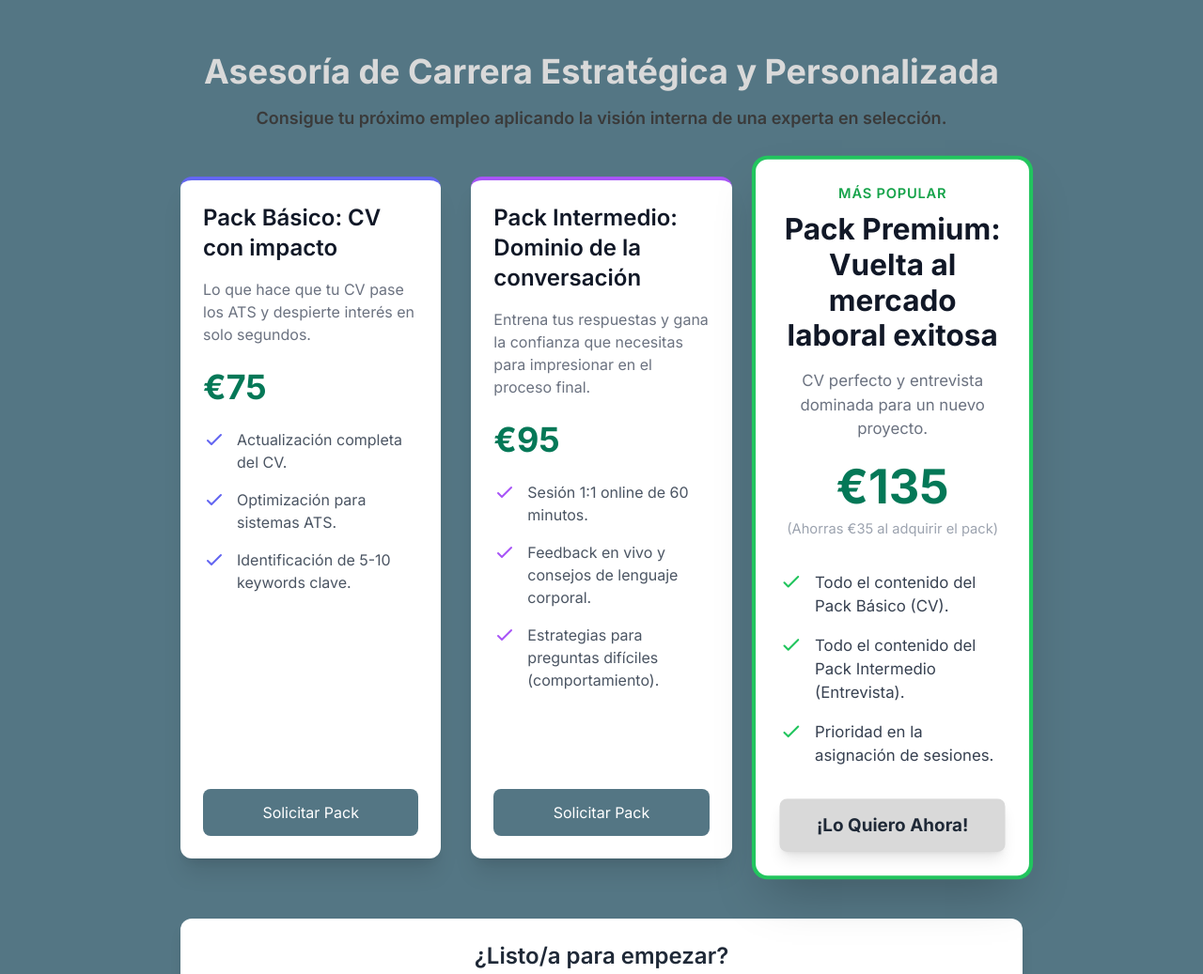
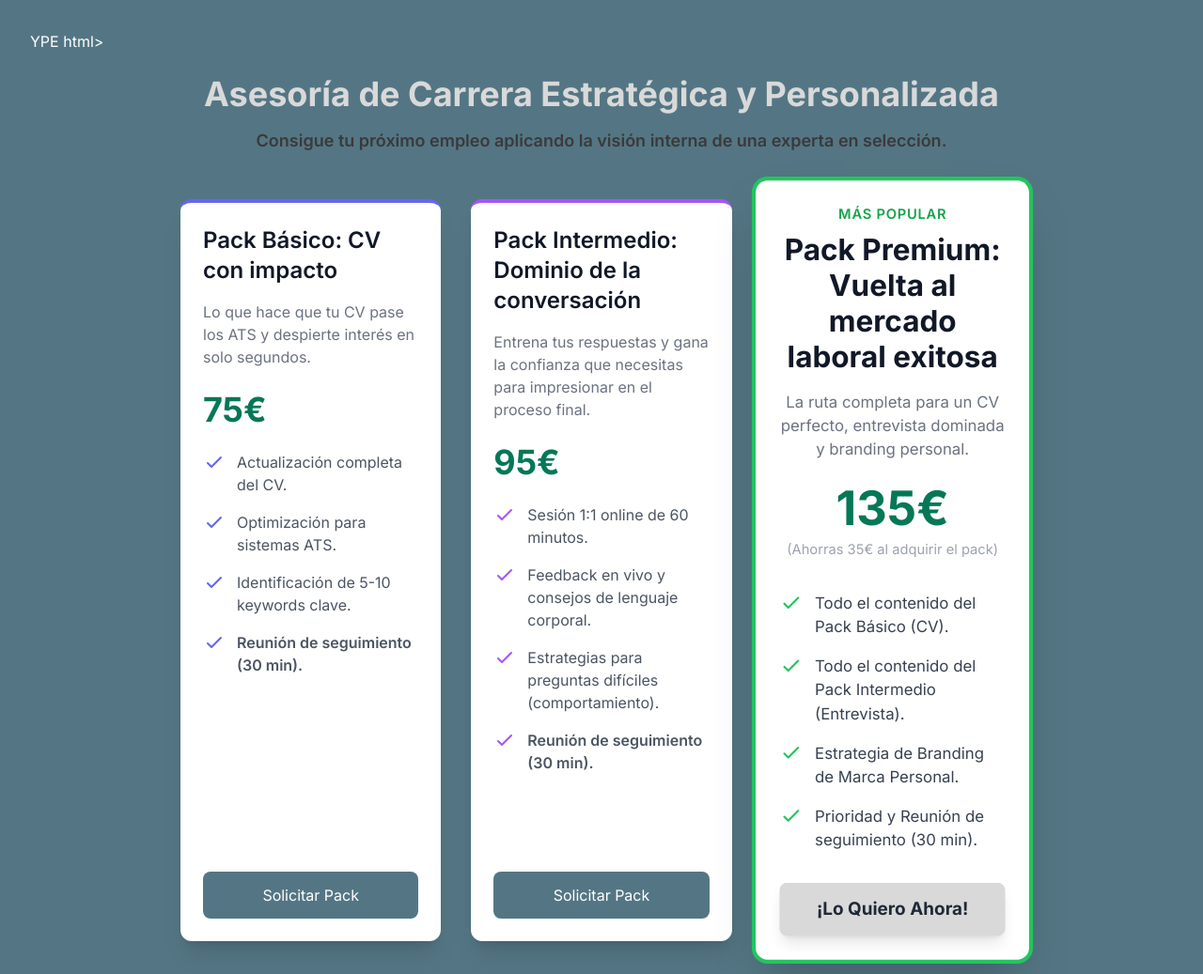
Before and after one commit to anniacanellas-hue/Asesorias-RRHH, a plain HTML site: page index.html in a window 1280 px wide. Shown: the top 1037 px of the page at 94% size. Drawn offline with nearby package versions, Linux system fonts and the light colour scheme.

Commit message:
Fix HTML structure and update pricing format

```diff
--- a/index.html
+++ b/index.html
@@ -1,4 +1,4 @@
-<!DOCTYPE html>
+YPE html>
 <html lang="es">
 <head>
     <meta charset="UTF-8">
@@ -77,7 +77,7 @@
                         Lo que hace que tu CV pase los ATS y despierte interés en solo segundos.
                     </p>
                     <p class="mt-6 text-4xl font-extrabold price-highlight">
-                        €75
+                        75€
                     </p>
                     <ul role="list" class="mt-6 space-y-4 text-gray-600">
                         <li class="flex items-start">
@@ -92,10 +92,16 @@
                             <svg class="flex-shrink-0 w-6 h-6 text-indigo-500" fill="none" stroke="currentColor" viewBox="0 0 24 24" xmlns="http://www.w3.org/2000/svg"><path stroke-linecap="round" stroke-linejoin="round" stroke-width="2" d="M5 13l4 4L19 7"></path></svg>
                             <span class="ml-3">Identificación de 5-10 keywords clave.</span>
                         </li>
+                        <!-- NUEVO: Reunión de Seguimiento -->
+                        <li class="flex items-start">
+                            <svg class="flex-shrink-0 w-6 h-6 text-indigo-500" fill="none" stroke="currentColor" viewBox="0 0 24 24" xmlns="http://www.w3.org/2000/svg"><path stroke-linecap="round" stroke-linejoin="round" stroke-width="2" d="M5 13l4 4L19 7"></path></svg>
+                            <span class="ml-3 font-semibold">Reunión de seguimiento (30 min).</span>
+                        </li>
                     </ul>
                 </div>
                 <!-- WhatsApp Link y CTA Text -->
-                <a href="https://wa.me/34690852511?text=Hola,%20me%20interesa%20la%20asesoría%20de%20carrera" target="_blank" class="mt-8 block w-full py-3 px-6 border border-transparent rounded-lg text-center font-medium cta-standard">
+                <!-- NOTA: Sustituye 690852511 por tu número de móvil de 9 dígitos -->
+                <a href="https://wa.me/690852511text=Hola,%20me%20interesa%20el%20Pack%20Básico%20de%20CV%20con%20impacto." target="_blank" class="mt-8 block w-full py-3 px-6 border border-transparent rounded-lg text-center font-medium cta-standard">
                     Solicitar Pack
                 </a>
             </div>
@@ -108,7 +114,7 @@
                         Entrena tus respuestas y gana la confianza que necesitas para impresionar en el proceso final.
                     </p>
                     <p class="mt-6 text-4xl font-extrabold price-highlight">
-                        €95
+                        95€
                     </p>
                     <ul role="list" class="mt-6 space-y-4 text-gray-600">
                         <li class="flex items-start">
@@ -123,10 +129,16 @@
                             <svg class="flex-shrink-0 w-6 h-6 text-purple-500" fill="none" stroke="currentColor" viewBox="0 0 24 24" xmlns="http://www.w3.org/2000/svg"><path stroke-linecap="round" stroke-linejoin="round" stroke-width="2" d="M5 13l4 4L19 7"></path></svg>
                             <span class="ml-3">Estrategias para preguntas difíciles (comportamiento).</span>
                         </li>
+                        <!-- NUEVO: Reunión de Seguimiento -->
+                        <li class="flex items-start">
+                            <svg class="flex-shrink-0 w-6 h-6 text-purple-500" fill="none" stroke="currentColor" viewBox="0 0 24 24" xmlns="http://www.w3.org/2000/svg"><path stroke-linecap="round" stroke-linejoin="round" stroke-width="2" d="M5 13l4 4L19 7"></path></svg>
+                            <span class="ml-3 font-semibold">Reunión de seguimiento (30 min).</span>
+                        </li>
                     </ul>
                 </div>
                 <!-- WhatsApp Link y CTA Text -->
-                <a href="https://wa.me/34690852511?text=Hola,%20me%20interesa%20la%20asesoría%20de%20carrera" target="_blank" class="mt-8 block w-full py-3 px-6 border border-transparent rounded-lg text-center font-medium cta-standard">
+                <!-- NOTA: Sustituye 690852511 por tu número de móvil de 9 dígitos -->
+                <a href="https://wa.me/690852511text=Hola,%20me%20interesa%20el%20Pack%20Intermedio%20de%20Dominio%20de%20la%20conversación." target="_blank" class="mt-8 block w-full py-3 px-6 border border-transparent rounded-lg text-center font-medium cta-standard">
                     Solicitar Pack
                 </a>
             </div>
@@ -137,13 +149,13 @@
                     <p class="text-sm font-semibold text-green-600 uppercase tracking-wider">MÁS POPULAR</p>
                     <h2 class="mt-2 text-3xl font-bold text-gray-900">Pack Premium: Vuelta al mercado laboral exitosa</h2>
                     <p class="mt-4 text-gray-500">
-                        CV perfecto y entrevista dominada para un nuevo proyecto.
+                        La ruta completa para un CV perfecto, entrevista dominada y branding personal.
                     </p>
                     <p class="mt-6 text-5xl font-extrabold price-highlight">
-                        €135
+                        135€
                     </p>
                     <p class="text-sm text-gray-400 mt-2">
-                        (Ahorras €35 al adquirir el pack)
+                        (Ahorras 35€ al adquirir el pack)
                     </p>
                     <ul role="list" class="mt-8 space-y-4 text-gray-700 text-left">
                         <li class="flex items-start font-medium">
@@ -154,14 +166,21 @@
                             <svg class="flex-shrink-0 w-6 h-6 text-green-500" fill="none" stroke="currentColor" viewBox="0 0 24 24" xmlns="http://www.w3.org/2000/svg"><path stroke-linecap="round" stroke-linejoin="round" stroke-width="2" d="M5 13l4 4L19 7"></path></svg>
                             <span class="ml-3">Todo el contenido del Pack Intermedio (Entrevista).</span>
                         </li>
+                        <!-- NUEVO: Branding de Marca -->
                         <li class="flex items-start font-medium">
                             <svg class="flex-shrink-0 w-6 h-6 text-green-500" fill="none" stroke="currentColor" viewBox="0 0 24 24" xmlns="http://www.w3.org/2000/svg"><path stroke-linecap="round" stroke-linejoin="round" stroke-width="2" d="M5 13l4 4L19 7"></path></svg>
-                            <span class="ml-3">Prioridad en la asignación de sesiones.</span>
+                            <span class="ml-3">Estrategia de Branding de Marca Personal.</span>
+                        </li>
+                        <!-- NUEVO: Reunión de Seguimiento -->
+                        <li class="flex items-start font-medium">
+                            <svg class="flex-shrink-0 w-6 h-6 text-green-500" fill="none" stroke="currentColor" viewBox="0 0 24 24" xmlns="http://www.w3.org/2000/svg"><path stroke-linecap="round" stroke-linejoin="round" stroke-width="2" d="M5 13l4 4L19 7"></path></svg>
+                            <span class="ml-3">Prioridad y Reunión de seguimiento (30 min).</span>
                         </li>
                     </ul>
                 </div>
                 <!-- WhatsApp Link y CTA Text -->
-                <a href="https://wa.me/34690852511?text=Hola,%20me%20interesa%20la%20asesoría%20de%20carrera" target="_blank" class="mt-8 block w-full py-3 px-6 border border-transparent rounded-lg text-center font-bold text-lg cta-button-highlight shadow-lg">
+                <!-- NOTA: Sustituye 690852511 por tu número de móvil de 9 dígitos -->
+                <a href="https://wa.me/690852511text=Hola,%20me%20interesa%20el%20Pack%20Premium%20completo." target="_blank" class="mt-8 block w-full py-3 px-6 border border-transparent rounded-lg text-center font-bold text-lg cta-button-highlight shadow-lg">
                     ¡Lo Quiero Ahora!
                 </a>
             </div>
@@ -175,7 +194,8 @@
                 Haz clic en el botón de tu interés o envíame un mensaje directo para coordinar tu asesoría:
             </p>
             <!-- WhatsApp Link con mensaje predefinido -->
-            <a href="https://wa.me/34690852511text=Hola,%20me%20interesa%20la%20asesoría%20de%20carrera" target="_blank" class="mt-6 inline-flex items-center px-8 py-3 border border-transparent text-base font-medium rounded-lg shadow-sm text-white bg-blue-600 hover:bg-blue-700 transition duration-300">
+            <!-- NOTA: Sustituye 34690852511 por tu número de móvil de 9 dígitos -->
+            <a href="https://wa.me/690852511text=Hola,%20quiero%20coordinar%20mi%20asesoría%20de%20carrera." target="_blank" class="mt-6 inline-flex items-center px-8 py-3 border border-transparent text-base font-medium rounded-lg shadow-sm text-white bg-blue-600 hover:bg-blue-700 transition duration-300">
                 Enviar Mensaje💬
             </a>
         </section>
```
